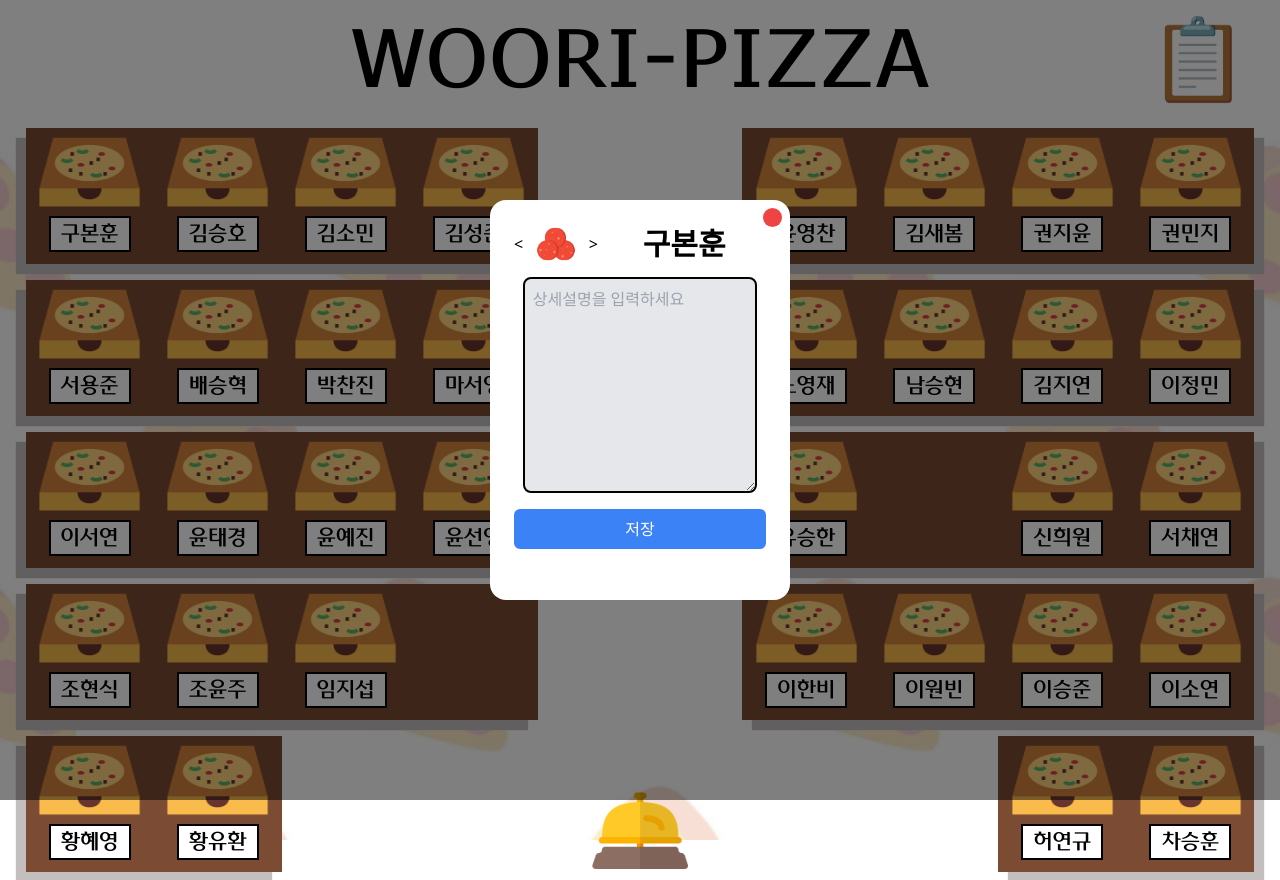
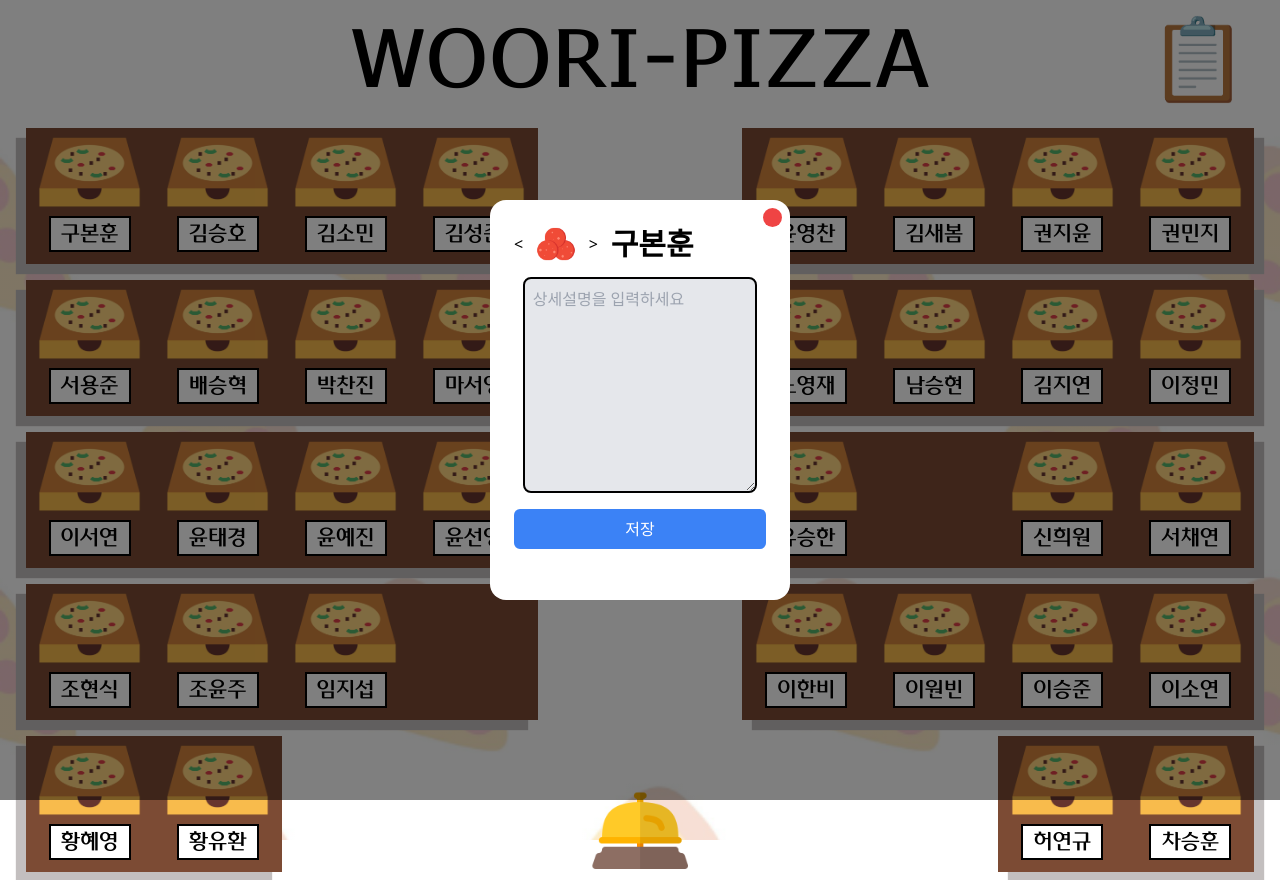
Before and after one commit to woorifisa-service-dev-4th/frontend-1st-woori-pizza, a React (Vite) app: page / in a window 1280 px wide. Both pictures are taken after a click on the picture 89 px from the left and 172 px from the top of the page. Built offline with nearby package versions, Linux system fonts and the light colour scheme.

Commit message:
feat: add editing direction

```diff
--- a/src/components/modal-section/Profile.jsx
+++ b/src/components/modal-section/Profile.jsx
@@ -36,7 +36,7 @@ export const Profile = () => {
         onClick={() => {}}
       />
       <button
-        className="pl-[1vw] pr-[3.5vw]"
+        className="pl-[1vw] pr-[1vw]"
         onClick={() => {
           const newArr = [...userArrContext.userArr];
           const selected = newArr
--- a/src/components/modal-section/UserEdit.jsx
+++ b/src/components/modal-section/UserEdit.jsx
@@ -18,6 +18,10 @@ const UserEdit = () => {
   return (
     <>
       <div className="flex flex-col gap-2.5 w-[93%] h-[65%] max-w-[300px] mx-auto pt-[5%]">
+        <div className="text-l flex justify-center">
+          {" "}
+          공백없이 ,로 구분해서 입력하기{" "}
+        </div>
         <textarea
           className="h-full w-full p-2 bg-gray-200 text-gray-900 border-2 border-black rounded-lg outline-none shadow-none"
           id="user_edit"
```
